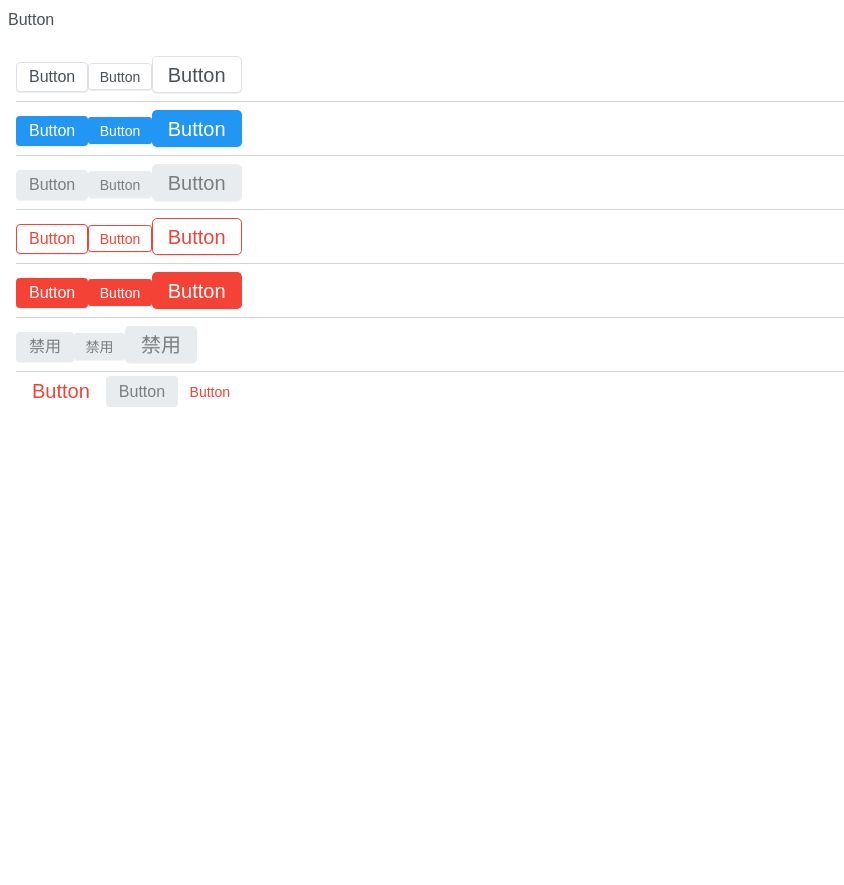
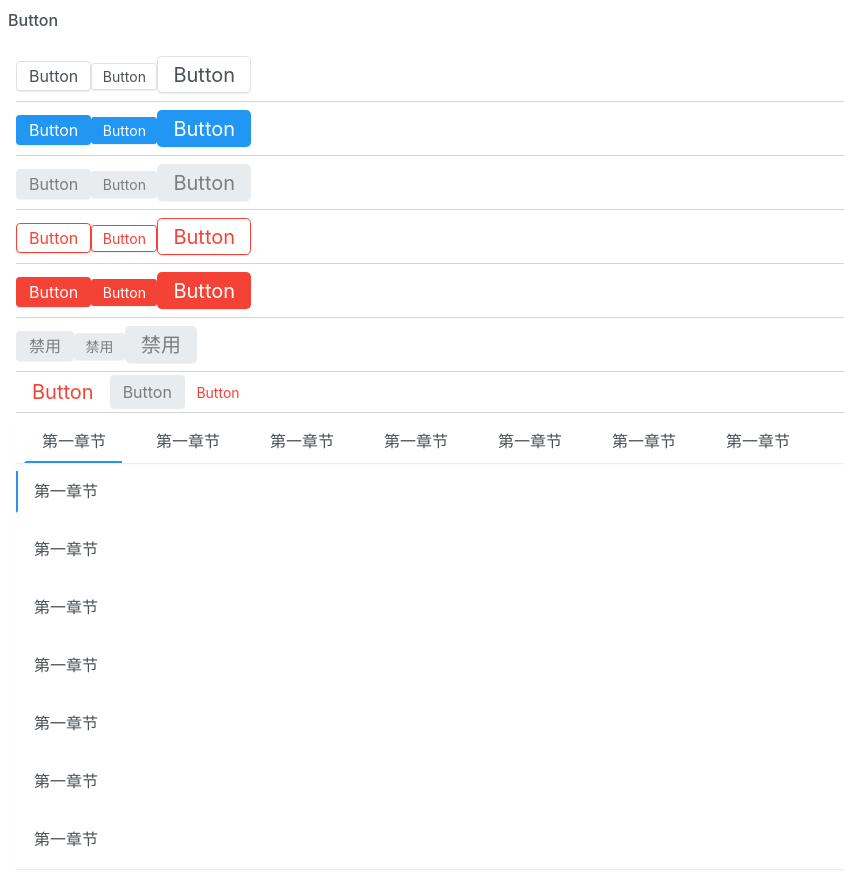
Before and after one commit to less-step/common-ui, a React app: page / in a window 1280 px wide. Shown: the whole page, without its empty margins (0-844 px from the left). Before the commit the page ends 800 px from the top, so only its background shows below. Built offline with nearby package versions, Linux system fonts and the light colour scheme.

Commit message:
新增Menu组件

```diff
--- a/package.json
+++ b/package.json
@@ -87,6 +87,7 @@
     ]
   },
   "devDependencies": {
+    "@babel/plugin-proposal-private-property-in-object": "^7.21.11",
     "identity-obj-proxy": "^3.0.0",
     "sass": "^1.69.6"
   },
--- a/src/App.tsx
+++ b/src/App.tsx
@@ -4,6 +4,7 @@ import Layout from "./components/Layout/layout";
 import Header from "./components/Layout/header";
 import Content from "./components/Layout/content";
 import Button from "./components/Button/button";
+import Menu from "./components/Menu/menu";
 function App() {
 	return (
 		<div className="App">
@@ -75,6 +76,25 @@ function App() {
 					<Button btnType="link" danger size="sm">
 						Button
 					</Button>
+					<hr />
+					<Menu defaultActiveKey="0" mode="horizontal">
+						<Menu.Item>第一章节</Menu.Item>
+						<Menu.Item>第一章节</Menu.Item>
+						<Menu.Item>第一章节</Menu.Item>
+						<Menu.Item>第一章节</Menu.Item>
+						<Menu.Item>第一章节</Menu.Item>
+						<Menu.Item>第一章节</Menu.Item>
+						<Menu.Item>第一章节</Menu.Item>
+					</Menu>
+					<Menu defaultActiveKey="0" mode="vertical">
+						<Menu.Item>第一章节</Menu.Item>
+						<Menu.Item>第一章节</Menu.Item>
+						<Menu.Item>第一章节</Menu.Item>
+						<Menu.Item>第一章节</Menu.Item>
+						<Menu.Item>第一章节</Menu.Item>
+						<Menu.Item>第一章节</Menu.Item>
+						<Menu.Item>第一章节</Menu.Item>
+					</Menu>
 				</Content>
 			</Layout>
 		</div>
--- a/src/components/Button/button.tsx
+++ b/src/components/Button/button.tsx
@@ -16,10 +16,11 @@ interface IButtonBaseProps {
 type IButtonProps = Partial<IButtonBaseProps & ButtonHTMLAttributes<HTMLElement>>;
 const displayName = "Button";
 const classNamePrefix = "btn";
+const baseClassName = classNamePrefix;
 const Button: React.FC<IButtonProps> = (props) => {
 	const { btnType, disabled, size, className, children, danger, href, ...restProps } = props;
 	const originalClassNames = useMemo(() => {
-		return cls(classNamePrefix, className, {
+		return cls(baseClassName, className, {
 			[`${classNamePrefix}-${btnType}`]: btnType,
 			[`${classNamePrefix}-danger`]: danger,
 			[`${classNamePrefix}-${size}`]: size !== DEFAULT_SIZE,
--- /dev/null
+++ b/src/components/Menu/_index.scss
@@ -0,0 +1,44 @@
+.#{$app-name} {
+	&-menu {
+		margin: 0;
+		padding: 0;
+		display: flex;
+		list-style: none;
+		font-size: $font-size-base;
+		overflow: auto;
+		box-shadow: $menu-box-shadow;
+		&-horizontal {
+			flex-direction: row;
+			& > .#{$app-name}-menu-item {
+				margin: 0 $menu-item-margin;
+				&-active,
+				&:hover {
+					border-bottom-color: $primary;
+				}
+				&:hover {
+					background-color: lighten($primary, 42%);
+				}
+			}
+		}
+		&-vertical {
+			flex-direction: column;
+			& > .#{$app-name}-menu-item {
+				margin: $menu-item-margin 0;
+				&-active,
+				&:hover {
+					border-left-color: $primary;
+				}
+				&:hover {
+					background-color: lighten($primary, 42%);
+				}
+			}
+		}
+	}
+	&-menu-item {
+		padding: $menu-item-padding-y $menu-item-padding-x;
+		border-left: $menu-item-border-width solid transparent;
+		border-bottom: $menu-item-border-width solid transparent;
+		cursor: pointer;
+		word-break: keep-all;
+	}
+}
--- /dev/null
+++ b/src/components/Menu/menu.tsx
@@ -0,0 +1,62 @@
+import { CSSProperties, FunctionComponent, ReactNode, useState } from "react";
+import cls from "classnames";
+import { useClassNames } from "../../hooks";
+import React from "react";
+import MenuItem, { IMenuItemProps } from "./menuItem";
+type MenuMode = "vertical" | "horizontal";
+
+interface IMenuBaseProps {
+	children?: ReactNode;
+	className?: string;
+	styles?: CSSProperties;
+	defaultActiveKey?: string;
+	mode?: MenuMode;
+	onSelect?: (selectedKey: string) => void;
+}
+type IMenuProps = IMenuBaseProps;
+
+const displayName = "Menu";
+const classNamePrefix = "menu";
+
+export const MenuContext = React.createContext<{
+	activeKey: string | undefined;
+	onSelectHandler: (selectedKey: string) => void;
+}>({
+	activeKey: "",
+	onSelectHandler: () => {},
+});
+const Menu: React.FC<IMenuProps> & { Item: FunctionComponent<IMenuItemProps> } = (props) => {
+	const { children, defaultActiveKey, className, mode, onSelect, ...restProps } = props;
+	const [activeKey, setActiveKey] = useState(defaultActiveKey);
+	const originalClassNames = cls(className, classNamePrefix, {
+		[`${classNamePrefix}-${mode}`]: mode,
+	});
+	const onSelectHandler = (selectedKey: string) => {
+		setActiveKey(selectedKey);
+		onSelect?.(selectedKey);
+	};
+	const classNames = useClassNames(originalClassNames);
+	return (
+		<MenuContext.Provider value={{ activeKey, onSelectHandler }}>
+			<ul className={classNames} {...restProps}>
+				{React.Children.map(children, (child, index) => {
+					const childElement = child as React.FunctionComponentElement<IMenuItemProps>;
+					if (childElement?.type?.displayName === MenuItem.displayName) {
+						return React.cloneElement(childElement, {
+							itemKey: childElement.props.itemKey || index.toString(),
+						});
+					} else {
+						console.warn("Menu组件的children中存在节点不是MenuItem");
+					}
+				})}
+			</ul>
+		</MenuContext.Provider>
+	);
+};
+
+Menu.displayName = displayName;
+Menu.defaultProps = {
+	mode: "horizontal",
+};
+Menu.Item = MenuItem;
+export default Menu;
--- /dev/null
+++ b/src/components/Menu/menuItem.tsx
@@ -0,0 +1,36 @@
+import { CSSProperties, ReactNode, useContext, useMemo } from "react";
+import cls from "classnames";
+import { MenuContext } from "./menu";
+import { useClassNames } from "../../hooks";
+export interface IMenuItemProps {
+	disabled?: boolean;
+	itemKey?: string; //item的标志位
+	className?: string;
+	styles?: CSSProperties;
+	children?: ReactNode;
+}
+const displayName = "MenuItem";
+const classNamePrefix = "menu-item";
+const baseClassName = classNamePrefix;
+const MenuItem: React.FC<IMenuItemProps> = (props) => {
+	const { disabled, itemKey, className, children, ...restProps } = props;
+	const { activeKey, onSelectHandler } = useContext(MenuContext);
+	const originClassNames = useMemo(() => {
+		return cls(baseClassName, className, {
+			disabled,
+			[`${classNamePrefix}-active`]: activeKey === itemKey,
+		});
+	}, [activeKey, className, disabled, itemKey]);
+	const classNames = useClassNames(originClassNames);
+	const onClickHandler = () => {
+		onSelectHandler(itemKey as string);
+	};
+	return (
+		<li key={itemKey} className={classNames} onClick={onClickHandler} {...restProps}>
+			{children}
+		</li>
+	);
+};
+MenuItem.displayName = displayName;
+MenuItem.defaultProps = {};
+export default MenuItem;
--- a/src/hooks/useClassNames.ts
+++ b/src/hooks/useClassNames.ts
@@ -1,4 +1,9 @@
 import { APPNAME } from "../consts";
+/**
+ *
+ * @param classNames 原始类名
+ * @returns 添加应用名作为前缀后的类名（disabled除外)
+ */
 export const useClassNames = function (classNames: string) {
 	const cls = classNames.split(" ").map((className) => {
 		if (className === "disabled") {
--- a/src/styles/_variables.scss
+++ b/src/styles/_variables.scss
@@ -59,9 +59,8 @@ $border-color-base: $gray-400 !default; //边框颜色
 $color-base: $gray-700 !default; //字体颜色
 
 // 通用字体(通用的解决方案)
-$font-family-sans-serif: "Google Sans", sans-serif, -apple-system, BlinkMacSystemFont, "Segoe UI", Roboto,
-	"Helvetica Neue", Arial, "Noto Sans", sans-serif, "Apple Color Emoji", "Segoe UI Emoji", "Segoe UI Symbol",
-	"Noto Color Emoji" !default;
+$font-family-sans-serif: -apple-system, BlinkMacSystemFont, "Segoe UI", Roboto, "Helvetica Neue", Arial, "Noto Sans",
+	sans-serif, "Apple Color Emoji", "Segoe UI Emoji", "Segoe UI Symbol", "Noto Color Emoji" !default;
 $font-family-monospace: SFMono-Regular, Menlo, Monaco, Consolas, "Liberation Mono", "Courier New", monospace !default;
 $font-family-base: $font-family-sans-serif !default;
 
@@ -217,12 +216,14 @@ $menu-box-shadow: inset 0 1px 0 rgba($white, 0.15), 0 1px 1px rgba($black, 0.075
 $menu-transition: color 0.15s ease-in-out, border-color 0.15s ease-in-out !default;
 
 // menu-item
+$menu-item-border-width: 2 * $border-width !default;
+$menu-item-border-color: $border-color !default;
 $menu-item-padding-y: 0.5rem !default;
 $menu-item-padding-x: 1rem !default;
 $menu-item-active-color: $primary !default;
 $menu-item-active-border-width: 2px !default;
 $menu-item-disabled-color: $gray-600 !default;
-
+$menu-item-margin: 8px;
 //sub-menu
 //submenu
 $submenu-box-shadow: 0 2px 4px 0 rgba(0, 0, 0, 0.12), 0 0 6px 0 rgba(0, 0, 0, 0.04);
--- a/src/styles/index.scss
+++ b/src/styles/index.scss
@@ -2,3 +2,4 @@
 @import "reboot.scss";
 @import "../components/Layout/index.scss";
 @import "../components/Button/index.scss";
+@import "../components/Menu/index.scss";
```
Also changed, not shown: 2 other files (tests, documents, lock files or other folders).
